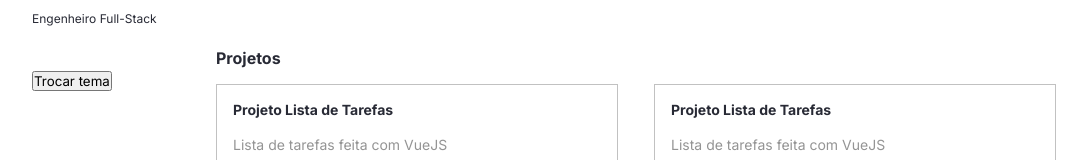
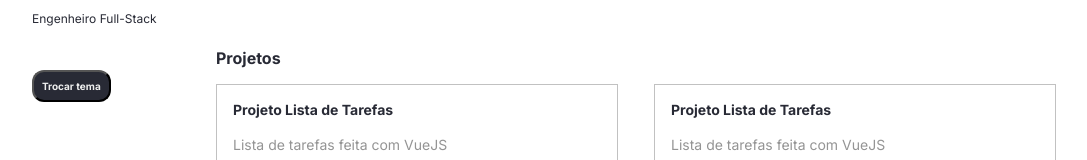
Before and after one commit to ClaudioFerreir/portifolio_v2.0, a React (Create React App) app: page / in a window 1280 px wide. Shown: the part 306-466 px from the top of the page, without its empty margins (96-1183 px from the left). Built offline with nearby package versions, Linux system fonts and the light colour scheme.

Commit message:
styled button

```diff
--- a/src/containers/Sidebar/index.tsx
+++ b/src/containers/Sidebar/index.tsx
@@ -2,7 +2,7 @@ import Avatar from '../../components/Avatar'
 import Title from '../../components/Title'
 import Text from '../../components/Text'
 
-import { Description } from './styles'
+import { Description, ModeButton } from './styles'
 
 const Sidebar = () => (
   <aside>
@@ -14,7 +14,7 @@ const Sidebar = () => (
     <Description tipo="primary" fontSize={12}>
       Engenheiro Full-Stack
     </Description>
-    <button>Trocar tema</button>
+    <ModeButton>Trocar tema</ModeButton>
   </aside>
 )
 
--- a/src/containers/Sidebar/styles.ts
+++ b/src/containers/Sidebar/styles.ts
@@ -5,3 +5,12 @@ export const Description = styled(P)`
   margin-top: 24px;
   margin-bottom: 40px;
 `
+export const ModeButton = styled.button`
+  border-radius: 12px;
+  padding: 8px;
+  color: #eee;
+  font-size: 10px;
+  font-weight: bold;
+  background-color: #282a35;
+  cursor: pointer;
+`
```
